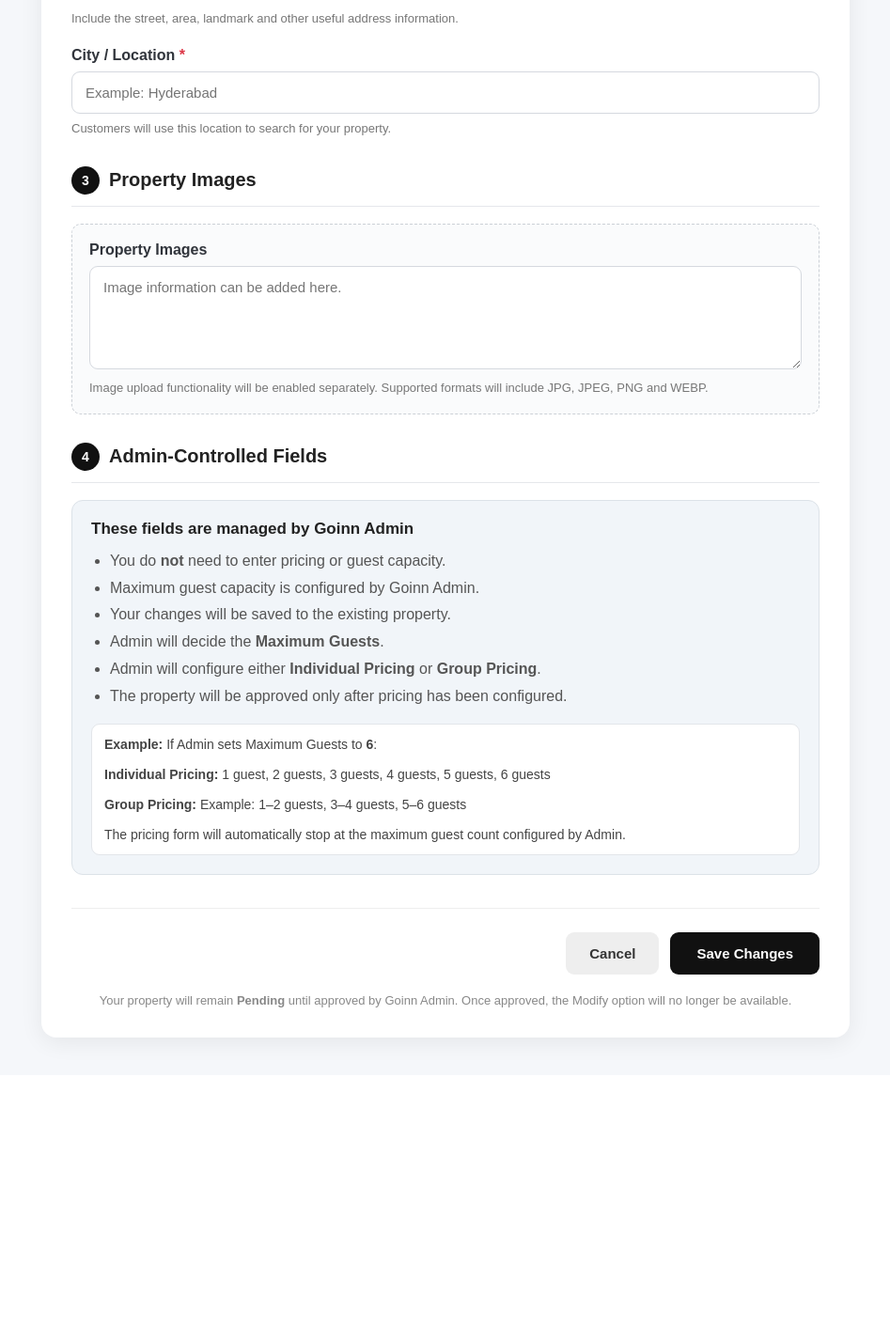
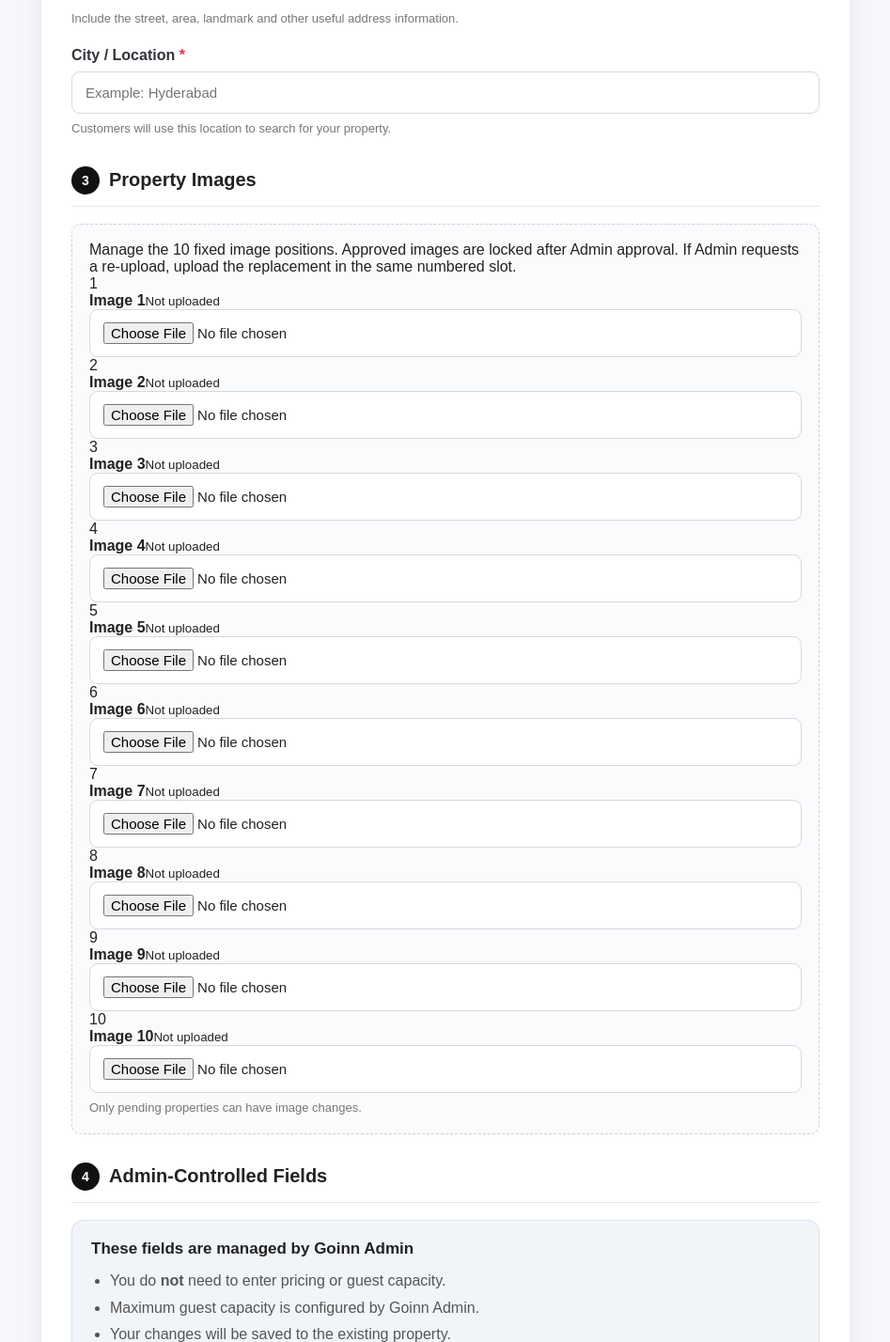
Before and after one commit to Minex0143/Goinn, a Flask app: template templates/modify_property.html in a window 1280 px wide. Shown: the part 923-2351 px from the top of the page at 94% size, without its empty margins (166-1113 px from the left). Before the commit the page ends 2044 px from the top, so only its background shows below. Run offline with Flask 3, Linux system fonts and the light colour scheme; tables that the repository leaves empty hold one stand-in row (values such as "Sample post"); the template is opened without the code that fills it: values that come from a table or form of the project are taken from there, most other values are stand-ins (such as "Sample title", 1, 10 or a date in 2020).

Commit message:
Update modify_property.html

```diff
--- a/templates/modify_property.html
+++ b/templates/modify_property.html
@@ -563,6 +563,7 @@
 
         <form
             method="POST"
+            enctype="multipart/form-data"
             action="{{ url_for('modify_property', property_id=property.id) }}"
         >
             <input
@@ -794,32 +795,31 @@
 
 
                 <div class="image-box">
-
-                    <div class="form-group"
-                         style="margin-bottom:0;">
-
-                        <label for="images">
-
-                            Property Images
-
-                        </label>
-
-                        <textarea
-                            id="images"
-                            name="images"
-                            placeholder="Image information can be added here."
-                        >{{ property.images|e if property.images else '' }}</textarea>
-
-                        <span class="field-help">
-
-                            Image upload functionality will be
-                            enabled separately. Supported formats
-                            will include JPG, JPEG, PNG and WEBP.
-
-                        </span>
-
+                    <div class="image-help">
+                        Manage the 10 fixed image positions. Approved images are locked after Admin approval.
+                        If Admin requests a re-upload, upload the replacement in the same numbered slot.
                     </div>
-
+                    <div class="modify-image-grid">
+                        {% for slot in range(1, 11) %}
+                            {% set img = (property.property_images|selectattr('slot','equalto',slot)|list|first) %}
+                            <div class="modify-image-card">
+                                <div class="modify-slot-number">{{ slot }}</div>
+                                {% if img and img.status == 'approved' %}
+                                    <img src="{{ url_for('property_image', image_id=img.id) }}" alt="Image {{ slot }}">
+                                    <div class="modify-status approved">Approved</div>
+                                {% elif img and img.status == 'reupload_required' %}
+                                    <div class="modify-placeholder"><strong>Re-upload required</strong><small>{{ img.rejection_reason or 'Admin requested a new image.' }}</small></div>
+                                    <input type="file" name="image_{{ slot }}" accept="image/jpeg,image/png,image/webp,image/gif">
+                                {% elif img %}
+                                    <div class="modify-placeholder"><strong>Under review</strong><small>Admin is reviewing this image.</small></div>
+                                {% else %}
+                                    <div class="modify-placeholder"><strong>Image {{ slot }}</strong><small>Not uploaded</small></div>
+                                    <input type="file" name="image_{{ slot }}" accept="image/jpeg,image/png,image/webp,image/gif">
+                                {% endif %}
+                            </div>
+                        {% endfor %}
+                    </div>
+                    <span class="field-help">Only pending properties can have image changes.</span>
                 </div>
 
             </div>
```
